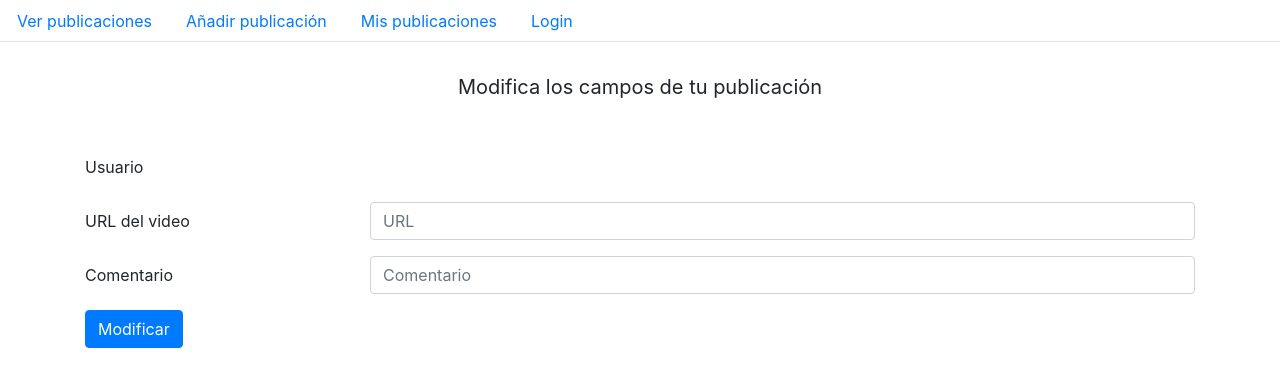
After one commit to bfalonso/whats-new, a Python web app: template templates/modificarPublicacion.html in a window 1280 px wide. The commit adds this page. Shown: the top 387 px of the page. Run offline with Jinja, Linux system fonts and the light colour scheme; the template is opened without the code that fills it, so the values that code supplies are empty; some libraries are stand-ins or nearby versions.

Commit message:
Adds publication modify

```diff
--- a/app.yaml
+++ b/app.yaml
@@ -13,11 +13,15 @@ handlers:
   script: handlers.main.app
 
 - url: /publicaciones/add
-  script: handlers.publicaciones.addPublicacion.app
+  script: handlers.publicaciones.anhade.app
   login: required
 
 - url: /publicaciones/borra
   script: handlers.publicaciones.borra.app
+  login: required
+
+- url: /publicaciones/modifica
+  script: handlers.publicaciones.modifica.app
   login: required
 
 - url: /publicaciones/misPublicaciones
--- a/templates/index.html
+++ b/templates/index.html
@@ -23,6 +23,7 @@
                             {% if user %}
                                 {% if user.email() == p.autor %}
                                     <a href="/likes/list?id={{ p.key.urlsafe() }}" class="btn btn-light">Ver likes</a>
+                                    <a href="/publicaciones/modifica?id={{ p.key.urlsafe() }}" class="btn btn-light">Modificar</a>
                                     <a href="/publicaciones/borra?id={{ p.key.urlsafe() }}" class="btn btn-danger">Borrar</a>
                                 {% else %}
                                     <a href="/likes/darLike?id={{ p.key.urlsafe() }}" class="btn btn-primary">Me gusta</a>
--- /dev/null
+++ b/templates/modificarPublicacion.html
@@ -0,0 +1,40 @@
+{% extends "skeleton.html" %}
+{% block content %}
+<script>
+    function check(){
+        const url = document.getElementById("url");
+        const com = document.getElementById("comentario");
+
+        return (url.value.trim().length > 0
+                && com.value.trim().length > 0);
+    }
+</script>
+<div class="container">
+    <blockquote class="blockquote text-center">
+        <br><p class="mb-0">Modifica los campos de tu publicación</p>
+        <br>
+    </blockquote>
+<form method="post" action="/publicaciones/modifica?id={{ p.key.urlsafe() }}" onsubmit="return check()">
+    <div class="form-group row">
+        <label for="email" class="col-sm-3 col-form-label">Usuario</label>
+        <div class="col-sm-9">
+            <input type="text" readonly class="form-control-plaintext" name="email" id="email" value="{{ email }}">
+        </div>
+    </div>
+    <div class="form-group row">
+        <label for="url" class="col-sm-3 col-form-label">URL del video</label>
+        <div class="col-sm-9">
+            <input type="text" class="form-control" name="url" id="url" value="{{ p.url }}" placeholder="URL">
+        </div>
+    </div>
+    <div class="form-group row">
+        <label for="comentario" class="col-sm-3 col-form-label">Comentario</label>
+        <div class="col-sm-9">
+            <input type="text" class="form-control" name="comentario" id="comentario" value="{{ p.comentario }}" placeholder="Comentario">
+        </div>
+    </div>
+  <button type="submit" class="btn btn-primary">Modificar</button>
+</form>
+    </div>
+
+{% endblock %}
```
Also changed, not shown: handlers/publicaciones/modifica.py (added, +47 -0 lines), 1 other file.
